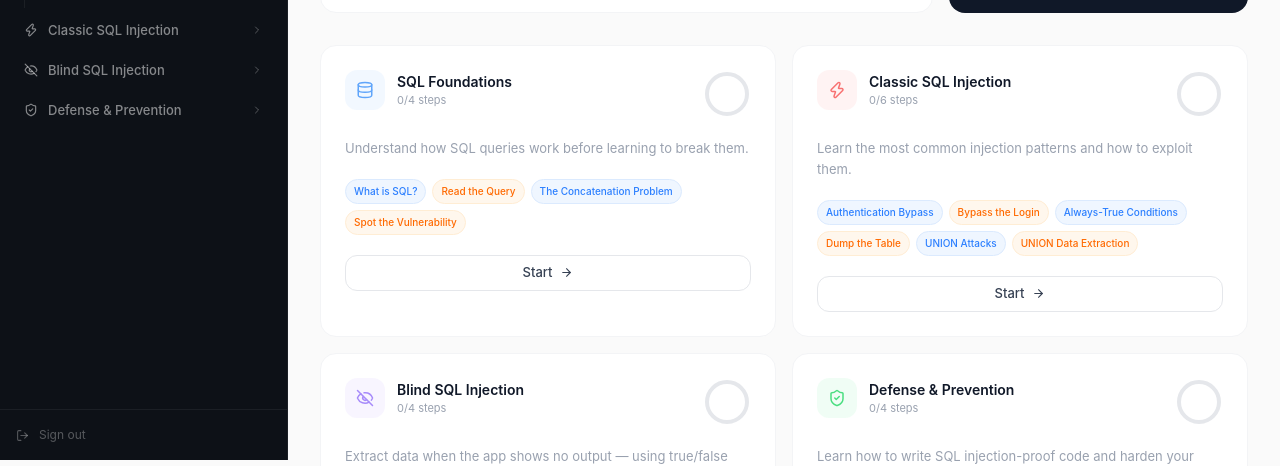
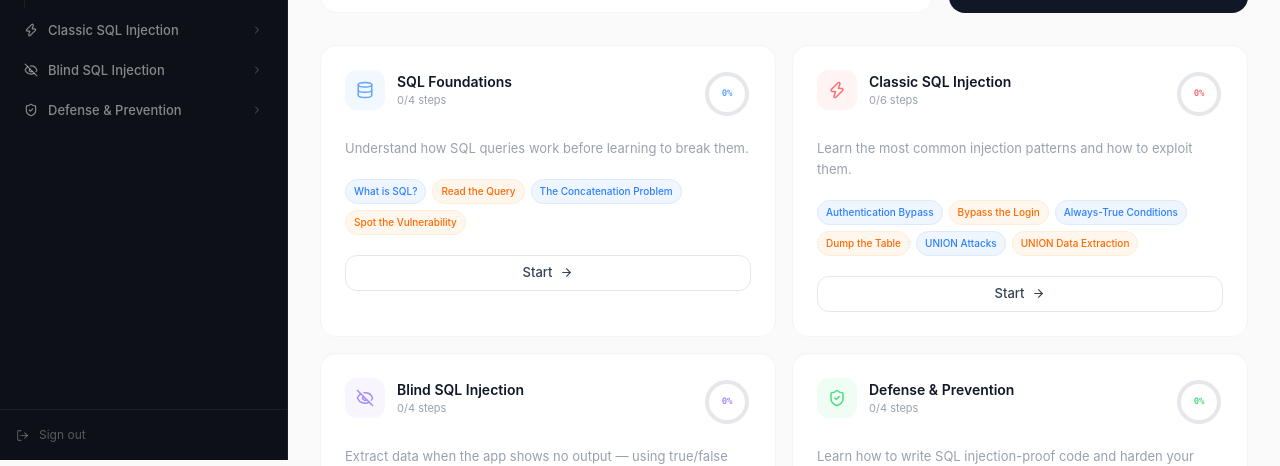
Before and after one commit to SmoshiNex/authentication-ias, a React (Vite) app in the folder client/: page /dashboard in a window 1280 px wide. Shown: the part 340-806 px from the top of the page. Built offline with nearby package versions, Linux system fonts and the light colour scheme; no server answers; sample sign-in values are in the browser's storage.

Commit message:
feat: refactor ProgressRing component layout for improved structure

```diff
--- a/client/src/pages/Dashboard.jsx
+++ b/client/src/pages/Dashboard.jsx
@@ -14,6 +14,7 @@ function ProgressRing({ pct, color, size = 56 }) {
     const circ = 2 * Math.PI * r;
     const dash = (pct / 100) * circ;
     return (
+        <div className="relative inline-flex items-center justify-center" style={{ width: size, height: size }}>
             <svg width={size} height={size} className="-rotate-90">
                 <circle cx={size / 2} cy={size / 2} r={r} fill="none" stroke="#e5e7eb" strokeWidth="4" />
                 <motion.circle cx={size / 2} cy={size / 2} r={r} fill="none" stroke={color} strokeWidth="4"
@@ -23,6 +24,8 @@ function ProgressRing({ pct, color, size = 56 }) {
                     transition={{ duration: 1, delay: 0.3, ease }}
                 />
             </svg>
+            <span className="absolute font-mono text-[9px] font-bold tracking-tight" style={{ lineHeight: 1, color }}>{pct}%</span>
+        </div>
     );
 }
 
```
Lines whose indentation alone changed are shown as unchanged.
